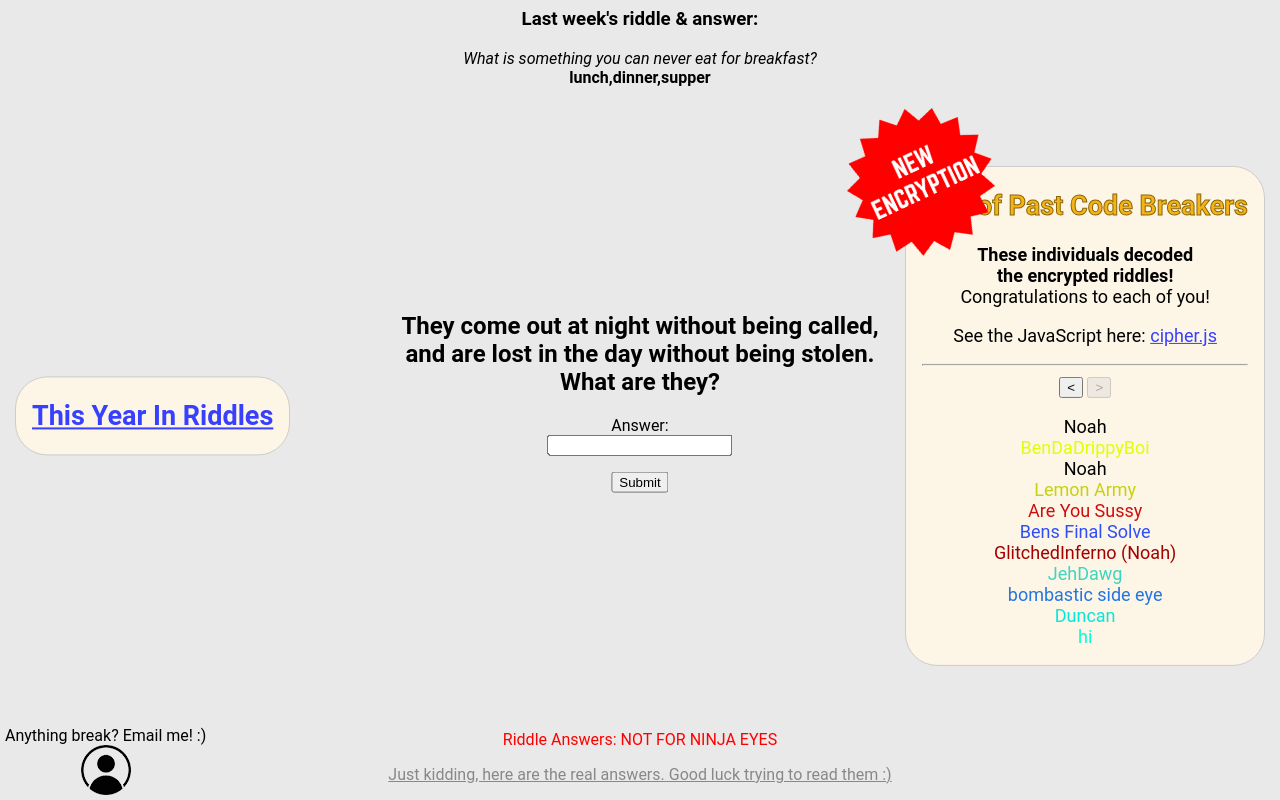
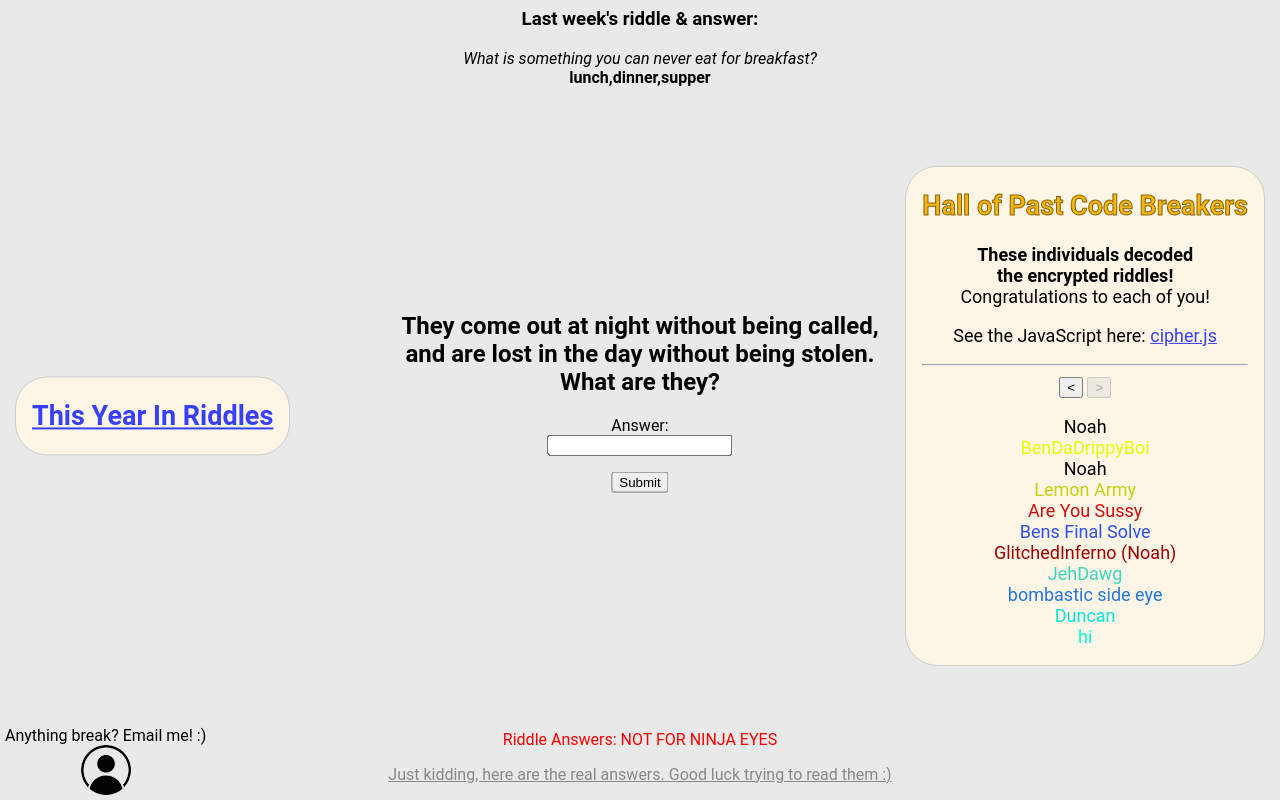
Before and after one commit to Joshua-Burt/RiddleOfTheWeek, a plain HTML site: page index.html in a window 1280 px wide. Drawn offline with nearby package versions, Linux system fonts and the light colour scheme.

Commit message:
Made "New Encryption" hidden

```diff
--- a/index.html
+++ b/index.html
@@ -108,7 +108,7 @@
     </div>
 
     <div id="codeBreakers" class="w3-panel w3-sand w3-large w3-serif w3-round-xxlarge w3-border">
-        <img src="NewEncryption.png" height="150" width="150" style="position: absolute; left: -60px; top: -60px; transform: rotate(-25deg);">
+        <img src="NewEncryption.png" style="display:none" height="150" width="150" style="position: absolute; left: -60px; top: -60px; transform: rotate(-25deg);">
         <h2 style='color:#f5b416; -webkit-text-stroke: 1px #896508'>Hall of Past Code Breakers</h2>
         <b>These individuals decoded<br>the encrypted riddles!</b>
         <br>Congratulations to each of you!
```
